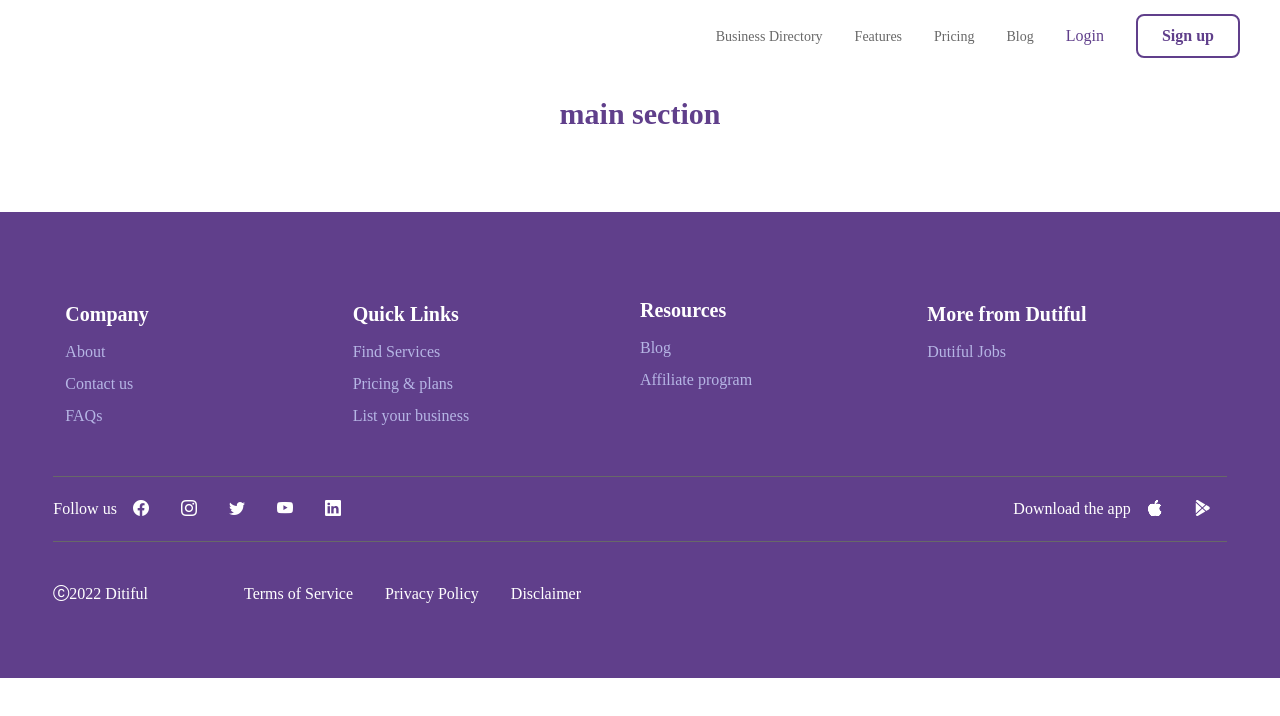
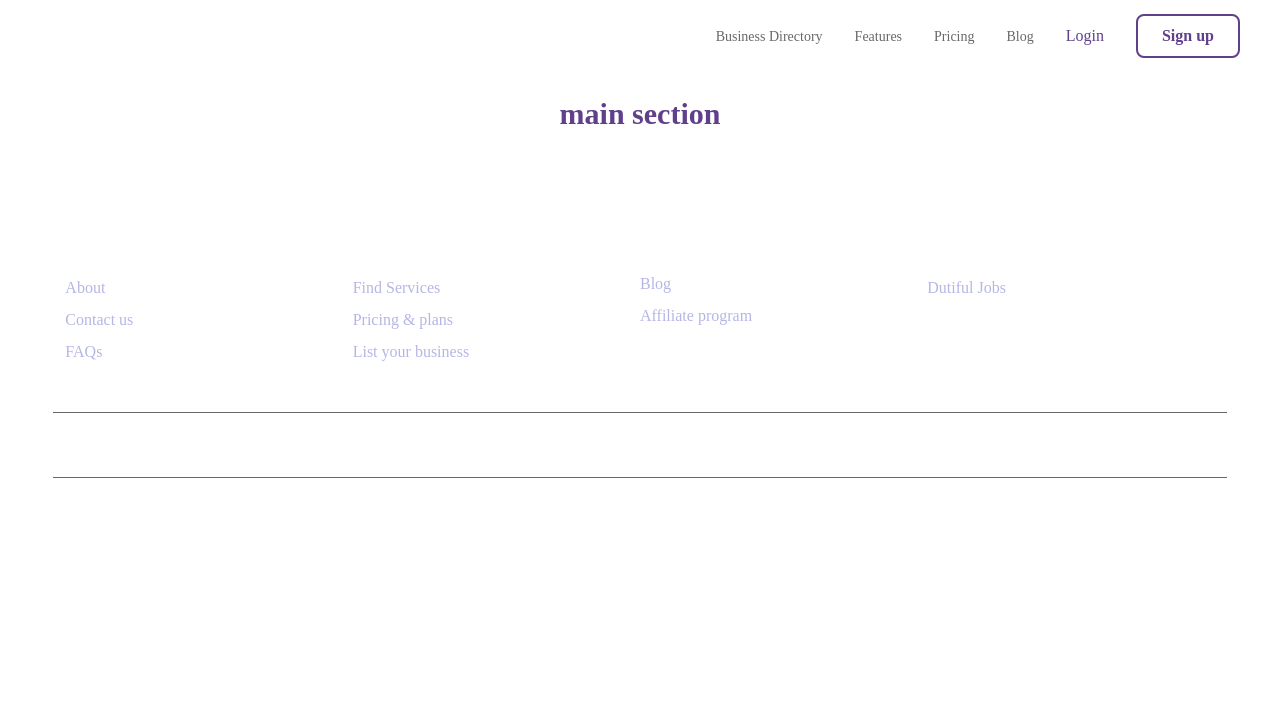
Before and after one commit to Kenny-svg/dutifu-auth, a Vue app: page /home in a window 1280 px wide. Shown: the top 716 px of the page. Built offline with nearby package versions, Linux system fonts and the light colour scheme.

Commit message:
fixed build err

```diff
--- a/src/components/includes/DefaultFooter.vue
+++ b/src/components/includes/DefaultFooter.vue
@@ -1,7 +1,7 @@
 <template>
-  <footer class="bg-primary pt-[4rem] md:pb-[4.5rem] pl-0 md:pl-30 w-full">
+  <footer class="">
     <div
-      class="grid grid-cols-2 md:grid-cols-4 mx-auto w-full md:w-11/12 items-center border-b pb-10 border-secondary p-3"
+      class="grid grid-cols-2 md:grid-cols-4 md:mx-auto w-full md:w-11/12 items-center border-b pb-10 border-secondary p-3"
     >
       <div>
         <ul class="">
--- a/src/components/includes/user/authPages/authDefaults/DefaultAuthFooter.vue
+++ b/src/components/includes/user/authPages/authDefaults/DefaultAuthFooter.vue
@@ -1,5 +1,5 @@
 <template>
-  <footer class="bg-primary pt-[4rem] md:pb-[4.5rem] pl-0 md:pl-30 w-full">
+  <footer class="">
     <div
       class="grid grid-cols-2 md:grid-cols-4 md:mx-auto w-full md:w-11/12 items-center border-b pb-10 border-secondary p-3"
     >
```
